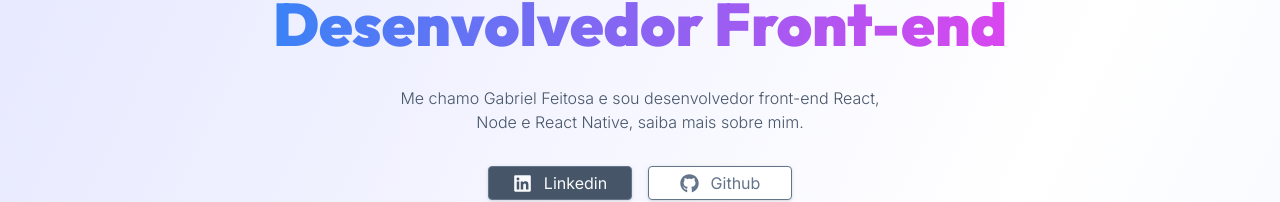
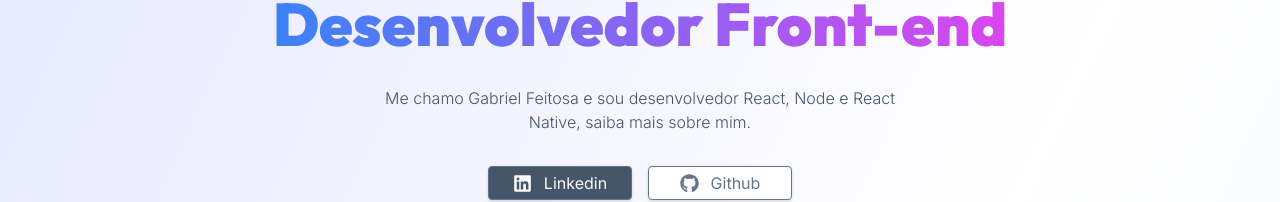
Before and after one commit to br-gabriel/my-portfolio, a Next.js app: page / in a window 1280 px wide. Shown: the part 341-543 px from the top of the page. Built offline with nearby package versions, Linux system fonts and the light colour scheme.

Commit message:
changed presentation

```diff
--- a/src/components/Homepage.jsx
+++ b/src/components/Homepage.jsx
@@ -19,7 +19,7 @@ export default function Homepage() {
             </div>
 
             <p className="text-slate-600 dark:text-slate-100 font-light text-center text-sm md:text-base max-w-lg leading-5 mt-8">
-                Me chamo Gabriel Feitosa e sou desenvolvedor front-end React, Node e React Native, saiba mais sobre mim.
+                Me chamo Gabriel Feitosa e sou desenvolvedor React, Node e React Native, saiba mais sobre mim.
             </p>
 
             <div className="flex flex-col md:flex-row gap-4 mt-8">
```
